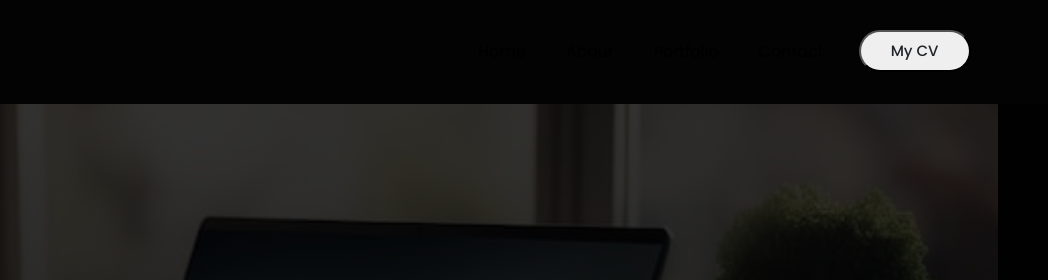
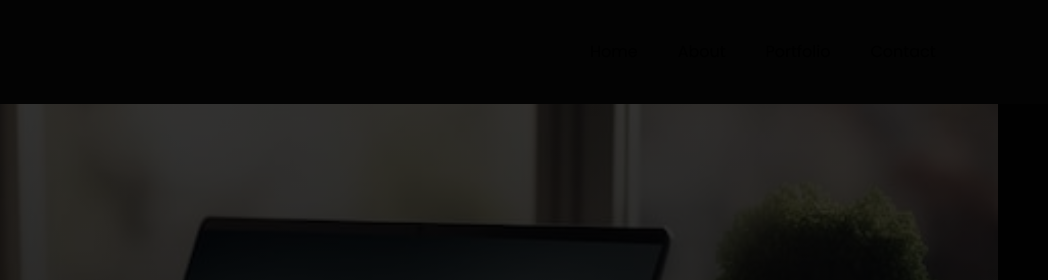
Before and after one commit to kokilabharathi/portfolio, a plain HTML site: page index.html in a window 1280 px wide. Shown: the top 280 px of the page, 232-1280 px from the left. Drawn offline with nearby package versions, Linux system fonts and the light colour scheme; a script that the page names is missing; files whose address does not match are found by name.

Commit message:
Update index.html

```diff
--- a/index.html
+++ b/index.html
@@ -29,9 +29,9 @@
             <li class="nav-item me-lg-5"><a href="#portfolio" class="nav-link text-black">Portfolio</a></li>
             <li class="nav-item me-lg-5"><a href="#contact-us" class="nav-link text-black">Contact</a></li>
             <li class="nav-item mt-3 mt-lg-0">
-              <button class="btn-light rounded-pill px-5"><a
+<!--               <button class="btn-light rounded-pill px-5"><a
                   class="text-dark p-3 px-0 d-inline-block text-decoration-none h4"
-                  href="./assets/sample-resume/Resume-sample.pdf" download>My CV</a></button>
+                  href="./assets/sample-resume/Resume-sample.pdf" download>My CV</a></button> -->
             </li>
           </ul>
         </div>
```
